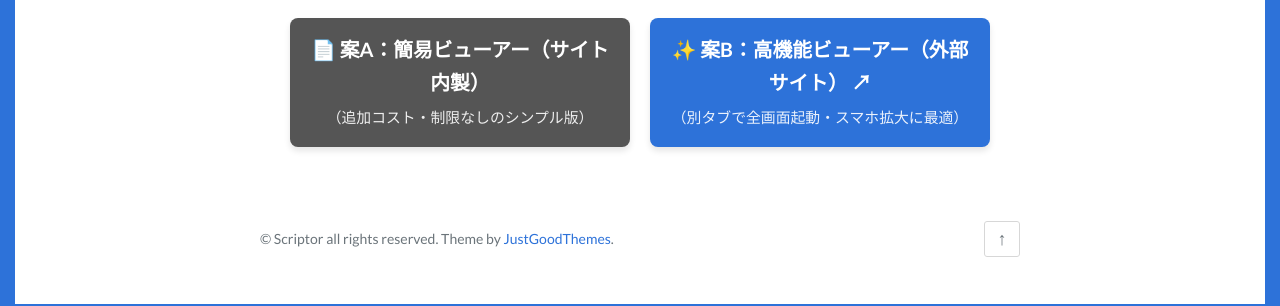
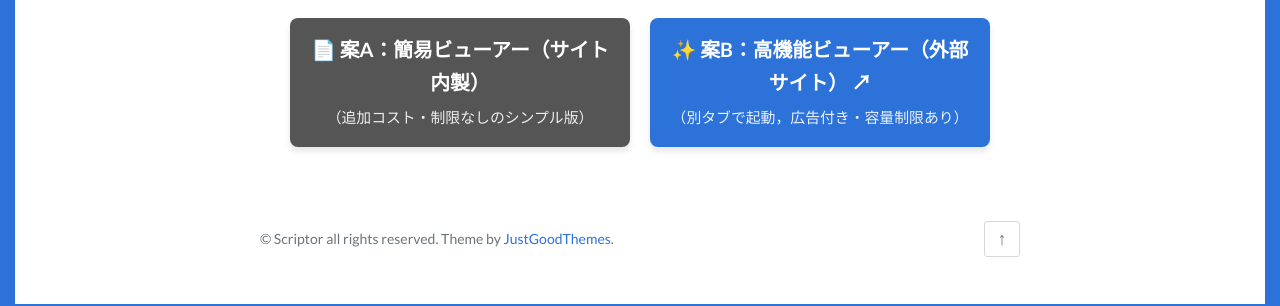
Before and after one commit to isahayashi-PTA/kanshin, a Jekyll site: the page built from index.html, in a window 1280 px wide. Shown: the part 1135-1441 px from the top of the page. Built offline with Jekyll 4.4.1, drawn with Linux system fonts in a browser that asks for light colours; the list of posts is cut into pages by our own code.

Commit message:
Update description for external viewer link

```diff
--- a/index.html
+++ b/index.html
@@ -79,7 +79,7 @@ layout: default
           box-shadow: 0 4px 6px rgba(0,0,0,0.1);
         ">
           ✨ 案B：高機能ビューアー（外部サイト） ↗<br>
-          <span style="font-size: 0.75em; font-weight: normal; opacity: 0.9;">（別タブで全画面起動・スマホ拡大に最適）</span>
+          <span style="font-size: 0.75em; font-weight: normal; opacity: 0.9;">（別タブで起動，広告付き・容量制限あり）</span>
         </a>
 
       </div>
```
